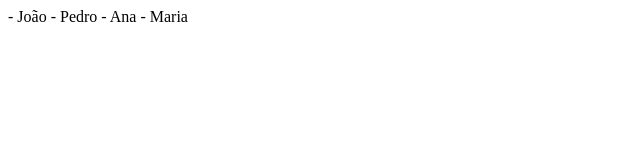
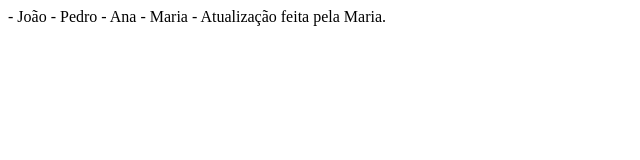
Before and after one commit to fbamuniz/projeto-3b1, a plain HTML site: page index.html in a window 1280 px wide. Shown: the whole page, without its empty margins (0-640 px from the left). Drawn offline with Linux system fonts and the light colour scheme.

Commit message:
Versão M

```diff
--- a/index.html
+++ b/index.html
@@ -11,5 +11,6 @@
     - Pedro
     - Ana
     - Maria
+    - Atualização feita pela Maria.
 </body>
 </html>
```
